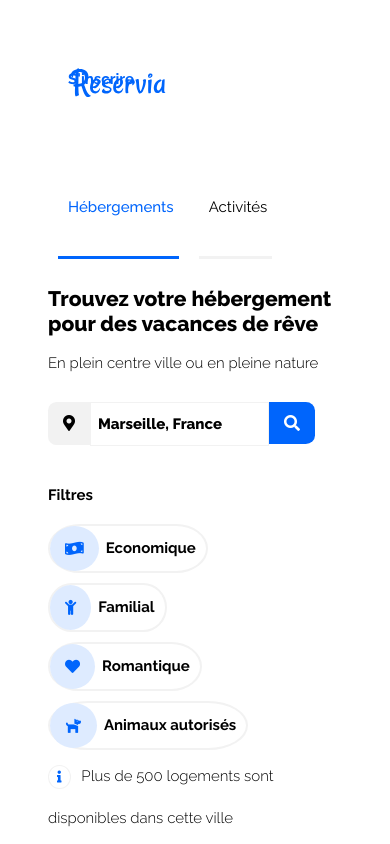
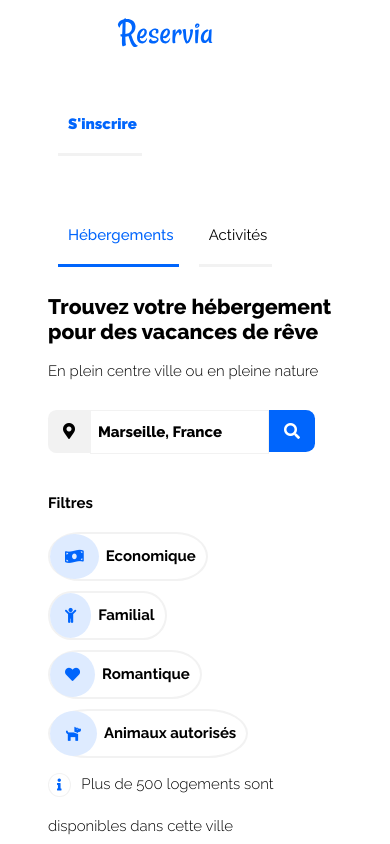
Before and after one commit to GaranceClausse/GaranceClausse_2_20042021, a plain HTML site: page index.html in a window 390 px wide. Shown: the top 844 px of the page. Drawn offline with Linux system fonts and the light colour scheme.

Commit message:
breakpoint for the mediaquery optimal

```diff
--- a/main.css
+++ b/main.css
@@ -73,8 +73,8 @@ header {
     margin: 10px 40px;
     display: flex;
     flex-direction: row;
-    justify-content: flex-end;
     align-items: center;
+    flex-wrap: wrap-reverse;
 
   }
 
@@ -82,7 +82,6 @@ header {
       display: flex;
       flex-direction: row;
       flex-wrap: wrap-reverse;
-
       list-style: none;
       margin: 0;
       padding: 0;
@@ -109,34 +108,61 @@ header {
       font-weight: 500;
       }
 
-  .menu__item--activity {
-      width: auto;
-      margin-left: 0%;
-  }
+
 
   .menu__item--inscription {
-      font-weight: bolder;
+      font-weight: 900;
       color: #0065FC;
   }
 
-  .header__logo {
-      position: absolute;
-      top: 60px;
-      left: 70px;
-  }
+
+
+
 
   @media all and (max-width: 796px) {
+
+    header {
+        flex-direction: column;
+        align-items: center;
+        flex-wrap: wrap;
+    }
+
+    /*.nav {
+        width: 100%;
+    display: flex;
+    flex-direction: column-reverse;
+    }*/
+
+    .menu__item {
+        display: inline-block;
+        text-align: center;
+        padding-bottom: 20px;
+        border-bottom: solid #F2F2F2;
+
+        }
 
 
     .menu__item--accomodation {
         border-bottom: solid #0065FC 3px;
         border-top: hidden;
+
     }
 
     .menu__item--activity{
         border-bottom: solid #F2F2F2 3px;
         color: black;
     }
+  }
+
+  .menu__item--inscription {
+
+    align-self: flex-end;
+
+}
+
+  .header__logo {
+
+    margin: 0 80px 0 20px;
   }
 
 
@@ -194,7 +220,6 @@ header {
     font-weight: 800;
     font-size: 15px;
 
-
 }
 
 .fa-search {
@@ -207,7 +232,7 @@ header {
 
 }
 
-@media all and (max-width: 796px) {
+@media all and (max-width: 480px) {
     .search__button {
         visibility: hidden;
 
@@ -216,6 +241,15 @@ header {
     .fa-search {
         visibility: visible;
     }
+}
+
+@media all and (max-width: 380px) {
+
+    .search__input{
+        width: 110px;
+    }
+
+
 }
 
 
```
